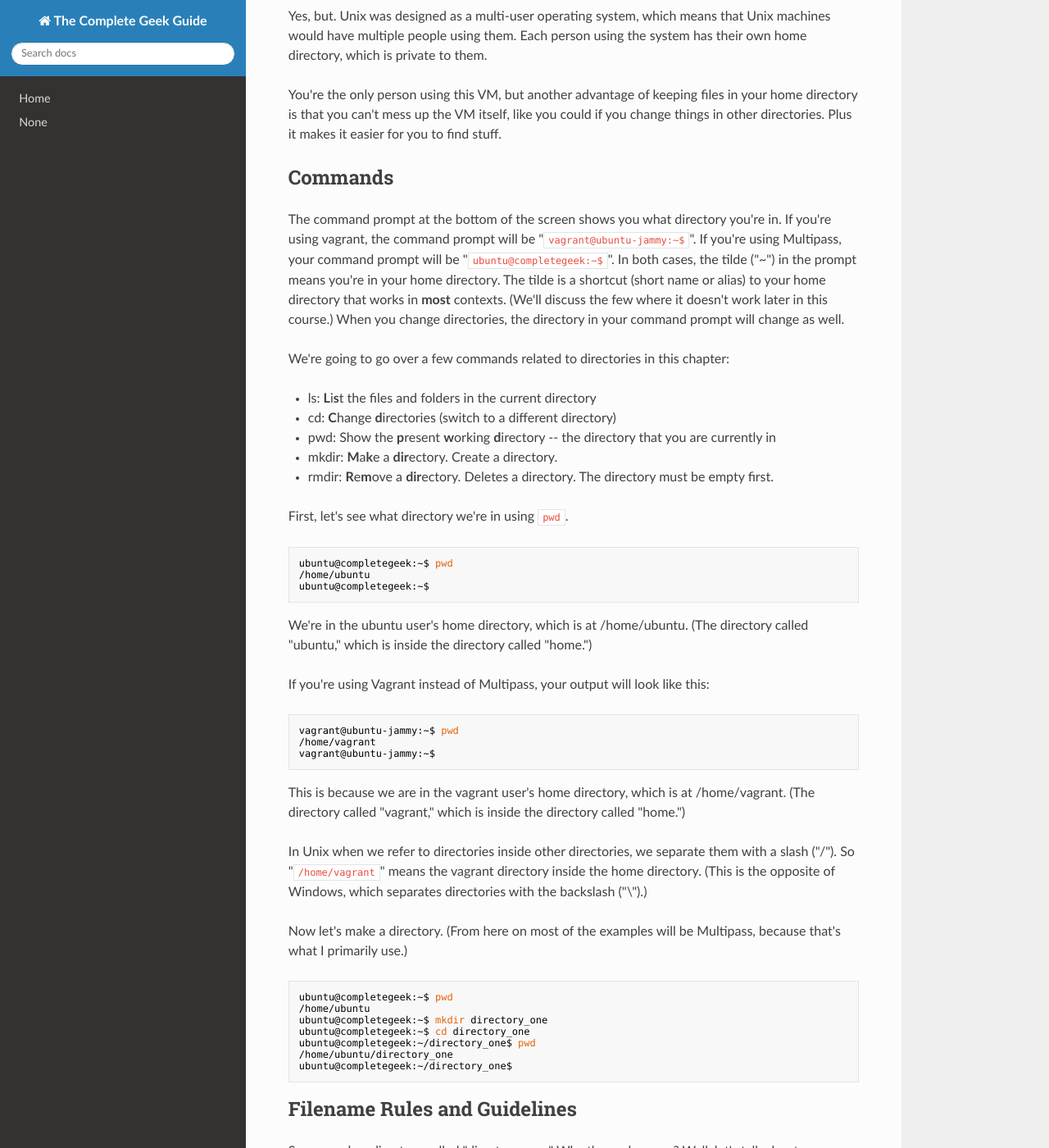
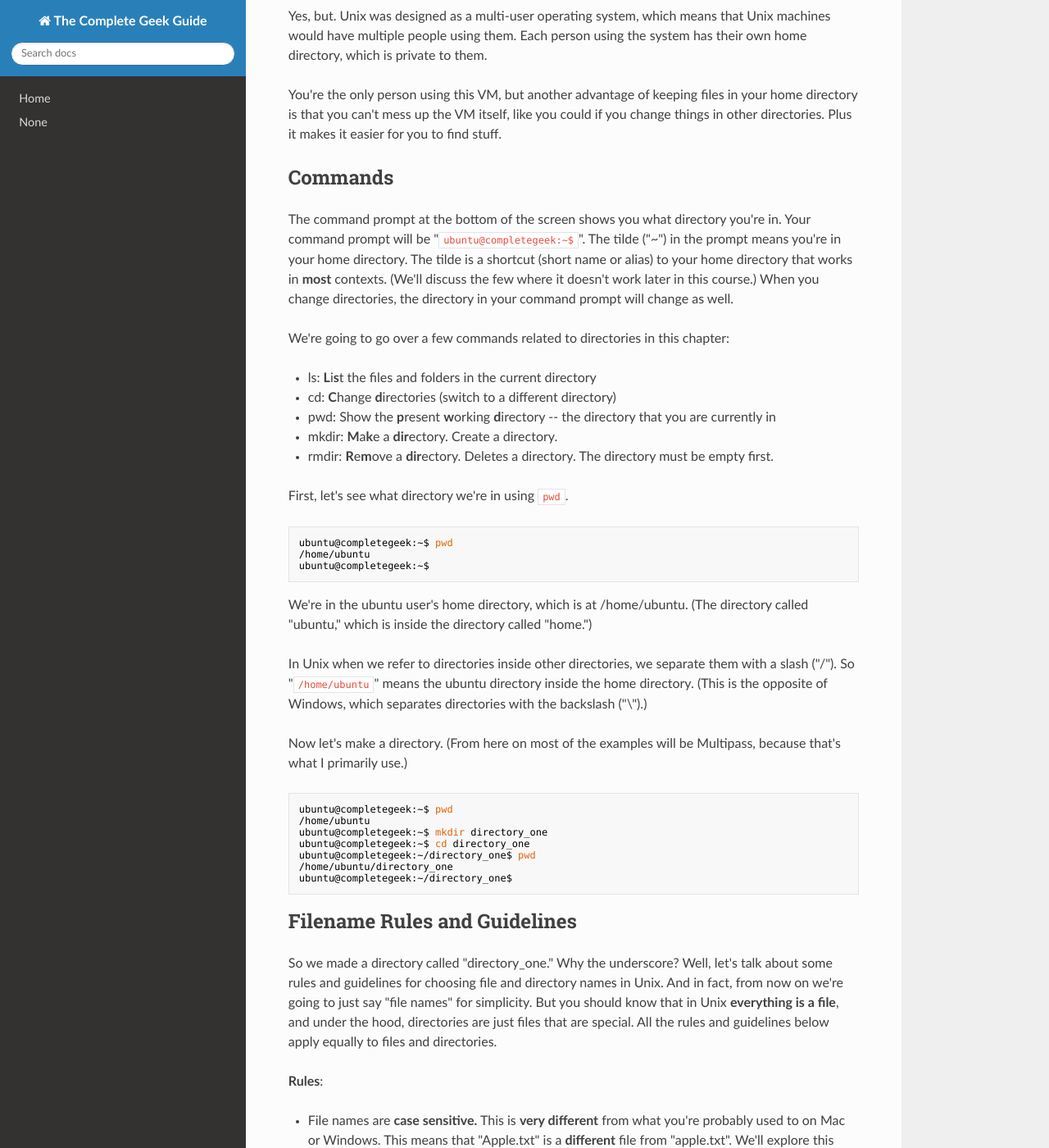
Before and after one commit to CommandLineLabs/completegeek, an MkDocs documentation site: the page built from docs/002-directories.md, in a window 1280 px wide and 1400 px high, scrolled down 496 px. Shown: the whole window at 82% size. Built offline with MkDocs 1.6.1, drawn with Linux system fonts in a browser that asks for light colours; nearby versions of some CDN libraries.

Commit message:
Removing vagrant examples.

````diff
--- a/docs/002-directories.md
+++ b/docs/002-directories.md
@@ -14,7 +14,7 @@ You're the only person using this VM, but another advantage of keeping files in
 
 ## Commands
 
-The command prompt at the bottom of the screen shows you what directory you're in. If you're using vagrant, the command prompt will be "`vagrant@ubuntu-jammy:~$`". If you're using Multipass, your command prompt will be "`ubuntu@completegeek:~$`". In both cases, the tilde ("~") in the prompt means you're in your home directory. The tilde is a shortcut (short name or alias) to your home directory that works in **most** contexts. (We'll discuss the few where it doesn't work later in this course.) When you change directories, the directory in your command prompt will change as well.
+The command prompt at the bottom of the screen shows you what directory you're in. Your command prompt will be "`ubuntu@completegeek:~$`". The tilde ("~") in the prompt means you're in your home directory. The tilde is a shortcut (short name or alias) to your home directory that works in **most** contexts. (We'll discuss the few where it doesn't work later in this course.) When you change directories, the directory in your command prompt will change as well.
 
 We're going to go over a few commands related to directories in this chapter:
 
@@ -34,17 +34,7 @@ ubuntu@completegeek:~$
 
 We're in the ubuntu user's home directory, which is at /home/ubuntu. (The directory called "ubuntu," which is inside the directory called "home.")
 
-If you're using Vagrant instead of Multipass, your output will look like this:
-
-```bash
-vagrant@ubuntu-jammy:~$ pwd
-/home/vagrant
-vagrant@ubuntu-jammy:~$
-```
-
-This is because we are in the vagrant user's home directory, which is at /home/vagrant. (The directory called "vagrant," which is inside the directory called "home.")
-
-In Unix when we refer to directories inside other directories, we separate them with a slash ("/"). So "`/home/vagrant`" means the vagrant directory inside the home directory. (This is the opposite of Windows, which separates directories with the backslash ("\\").)
+In Unix when we refer to directories inside other directories, we separate them with a slash ("/"). So "`/home/ubuntu`" means the ubuntu directory inside the home directory. (This is the opposite of Windows, which separates directories with the backslash ("\\").)
 
 Now let's make a directory. (From here on most of the examples will be Multipass, because that's what I primarily use.)
 
````
